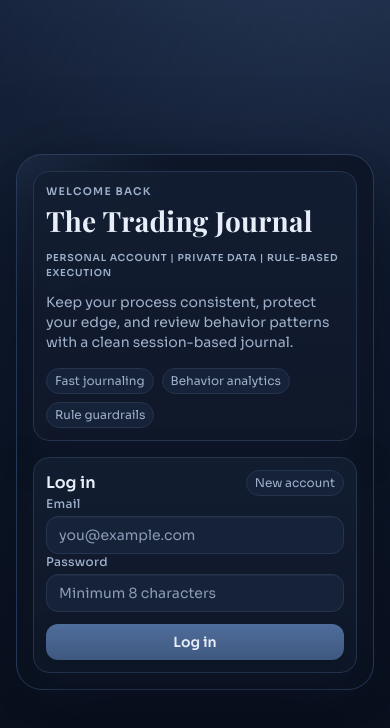
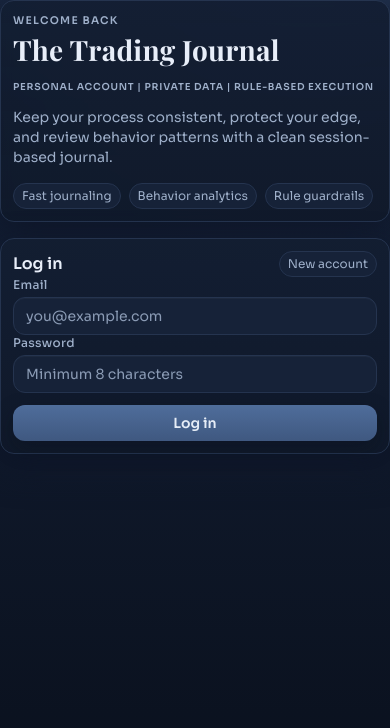
Before and after one commit to franklin4277/appp, a React (Vite) app in the folder client/: page / in a window 390 px wide. Shown: the top 728 px of the page. Built offline with nearby package versions, Linux system fonts and the light colour scheme; no server answers.

Commit message:
Make mobile layout edge-to-edge with seamless full-bleed styling

```diff
--- a/client/src/App.jsx
+++ b/client/src/App.jsx
@@ -176,8 +176,8 @@ const App = () => {
   }
 
   return (
-    <main className="mx-auto w-full max-w-[1600px] p-2 sm:p-3 md:p-5">
-      <section className="journal-shell p-4 md:p-6">
+    <main className="app-shell mx-auto w-full max-w-[1600px] p-0 sm:p-3 md:p-5">
+      <section className="journal-shell app-journal p-0 sm:p-4 md:p-6">
         <header className="journal-hero mb-4 md:mb-6">
           <div className="hero-grid">
             <div className="hero-summary">
--- a/client/src/components/AuthPanel.jsx
+++ b/client/src/components/AuthPanel.jsx
@@ -29,8 +29,8 @@ const AuthPanel = ({ onAuthenticated }) => {
   };
 
   return (
-    <main className="mx-auto flex min-h-screen w-full max-w-6xl items-center justify-center p-4">
-      <section className="journal-shell w-full max-w-4xl p-4 md:p-6">
+    <main className="app-shell mx-auto flex min-h-screen w-full max-w-6xl items-center justify-center p-0 sm:p-4">
+      <section className="journal-shell app-journal w-full max-w-4xl p-0 sm:p-4 md:p-6">
         <div className="grid grid-cols-1 gap-4 md:grid-cols-[1.1fr_0.9fr]">
           <aside className="panel animate-riseIn">
             <p className="section-kicker">Welcome Back</p>
--- a/client/src/styles/index.css
+++ b/client/src/styles/index.css
@@ -252,17 +252,42 @@ body::before {
       linear-gradient(180deg, var(--bg-soft), var(--bg-deep));
   }
 
+  .app-shell {
+    padding: 0 !important;
+    max-width: 100% !important;
+  }
+
+  .app-journal {
+    border-radius: 0;
+    border: 0;
+    min-height: 100vh;
+    padding: 0 !important;
+    box-shadow: none;
+    background: transparent;
+  }
+
+  .app-journal .journal-hero {
+    padding: 0.65rem 0.7rem 0.55rem;
+    margin-bottom: 0.55rem !important;
+  }
+
+  .app-journal .dashboard-frame {
+    border-radius: 0;
+    border: 0;
+    padding: 0.72rem;
+    box-shadow: none;
+    background: transparent;
+  }
+
   .hero-meta {
     font-size: 0.6rem;
     letter-spacing: 0.08em;
   }
 
-  .dashboard-frame {
-    padding: 0.78rem;
-  }
-
   .panel {
     @apply p-3;
+    border-radius: 14px;
+    backdrop-filter: blur(6px);
   }
 
   .hero-account {
```
